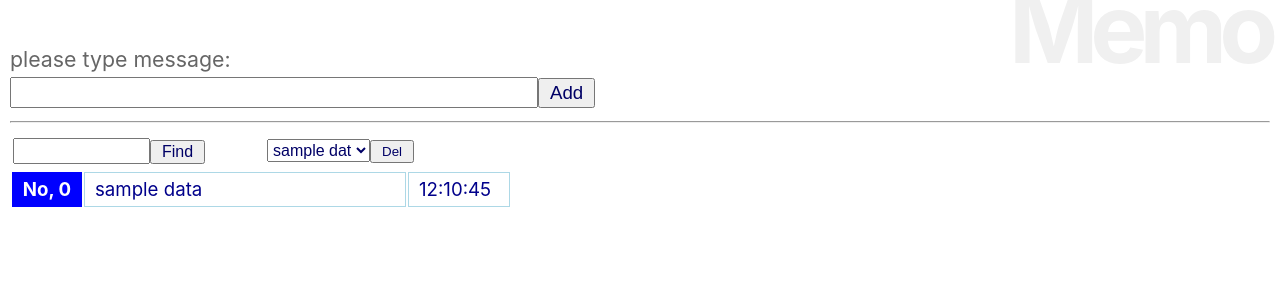
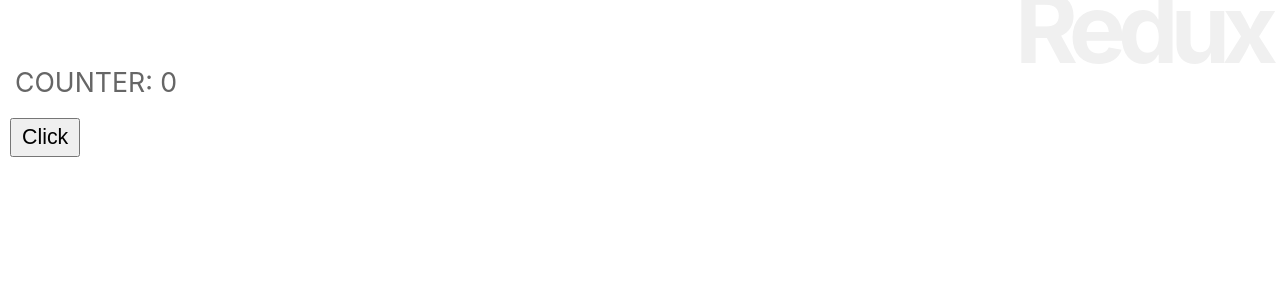
Before and after one commit to moyongkexing/react_next, a React (Create React App) app in the folder react_app/: page / in a window 1280 px wide. Shown: the top 300 px of the page. Built offline with nearby package versions, Linux system fonts and the light colour scheme.

Commit message:
redux persistによるデータの永続化

```diff
--- a/react_app/src/App.js
+++ b/react_app/src/App.js
@@ -1,38 +1,76 @@
-import React, { Component } from 'react';
+import react, { Component } from 'react';
 import { connect } from 'react-redux';
 import './App.css';
-import Memo from './memo/Memo';
-import AddForm from './memo/AddForm';
-import FindForm from './memo/FindForm';
-import DelForm from './memo/DelForm';
-
 
 // Appコンポーネント
 class App extends Component {
-  td = {
-    width:"250px"
-  }
-
-
-  constructor(props){
+  constructor(props) {
     super(props);
   }
 
   render() {
     return (
       <div>
-        <h1>Memo</h1>
-        <AddForm />
-        <hr />
-        <table><tbody><tr>
-          <td style={this.td}><FindForm /></td>
-          <td style={this.td}><DelForm /></td>
-        </tr></tbody></table>
-        <Memo />
+        <h1>Redux</h1>
+        <Message />
+        <Button />
       </div>
     );
   }
 }
 
+// ストアのコネクト
+App = connect()(App);
 
-export default connect()(App);
+// メッセージ表示のコンポーネント
+class Message extends Component {
+  style = {
+    fontSize: "20pt",
+    padding: "20px 5px"
+  }
+
+  render() {
+    return (
+      <p style={this.style}>
+        {this.props.message}: {this.props.counter}
+      </p>
+    );
+  }
+}
+
+// ストアのコネクト
+Message = connect((state) => state)(Message);
+
+class Button extends Component {
+  style = {
+    fontSize: "16pt",
+    padding: "5px 10px"
+  }
+
+  constructor(props) {
+    super(props);
+    this.doAction = this.doAction.bind(this);
+  }
+
+  doAction(e){
+    if (e.shiftKey){
+      this.props.dispatch({ type:'DECREMENT' });
+    } else if (e.metaKey){
+      this.props.dispatch({ type:'RESET' });
+    } else {
+      this.props.dispatch({ type:'INCREMENT' });
+    }
+  }
+
+  render() {
+    return (
+      <button style={this.style} onClick={this.doAction}>
+        Click
+      </button>
+    );
+  }
+}
+
+Button = connect((state) => state)(Button);
+
+export default App;
--- a/react_app/src/index.js
+++ b/react_app/src/index.js
@@ -1,15 +1,68 @@
 import React from 'react';
 import ReactDOM from 'react-dom';
+import { createStore } from 'redux';
 import { Provider } from 'react-redux';
+import { persistStore, persistReducer } from 'redux-persist'
+import storage from 'redux-persist/lib/storage'
+import { PersistGate } from 'redux-persist/integration/react'
 import './index.css';
 import App from './App';
-import MemoStore from './memo/Store'
+
+
+// ステートの値
+let state_value = {
+    counter:0,
+    message:"COUNTER"
+}
+
+
+// レデューサー
+function counter(state = state_value, action) {
+    switch (action.type) {
+        case 'INCREMENT':
+        return {
+            counter:state.counter + 1,
+            message:"INCREMENT"
+        };
+        case 'DECREMENT':
+        return {
+            counter:state.counter - 1,
+            message:"DECREMENT"
+        };
+        case 'RESET':
+        return {
+            counter:0,
+            message:"RESET"
+        };
+        default:
+        return state;
+    }
+}
+
+
+// Redux Persistの設定
+const persistConfig = {
+    key: 'root',
+    storage,
+}
+
+
+// パーシストレデューサーの作成
+const persistedReducer = persistReducer(persistConfig, counter)
+
+
+// ストア、パーシスターの作成
+let store = createStore(persistedReducer)
+let pstore = persistStore(store)
 
 
 // 表示をレンダリング
 ReactDOM.render(
-    <Provider store={MemoStore}>
-        <App />
+    <Provider store={store}>
+        <PersistGate loading={<p>loading...</p>}
+                persistor={pstore}>
+            <App />
+        </PersistGate>
     </Provider>,
     document.getElementById('root')
 );
```
